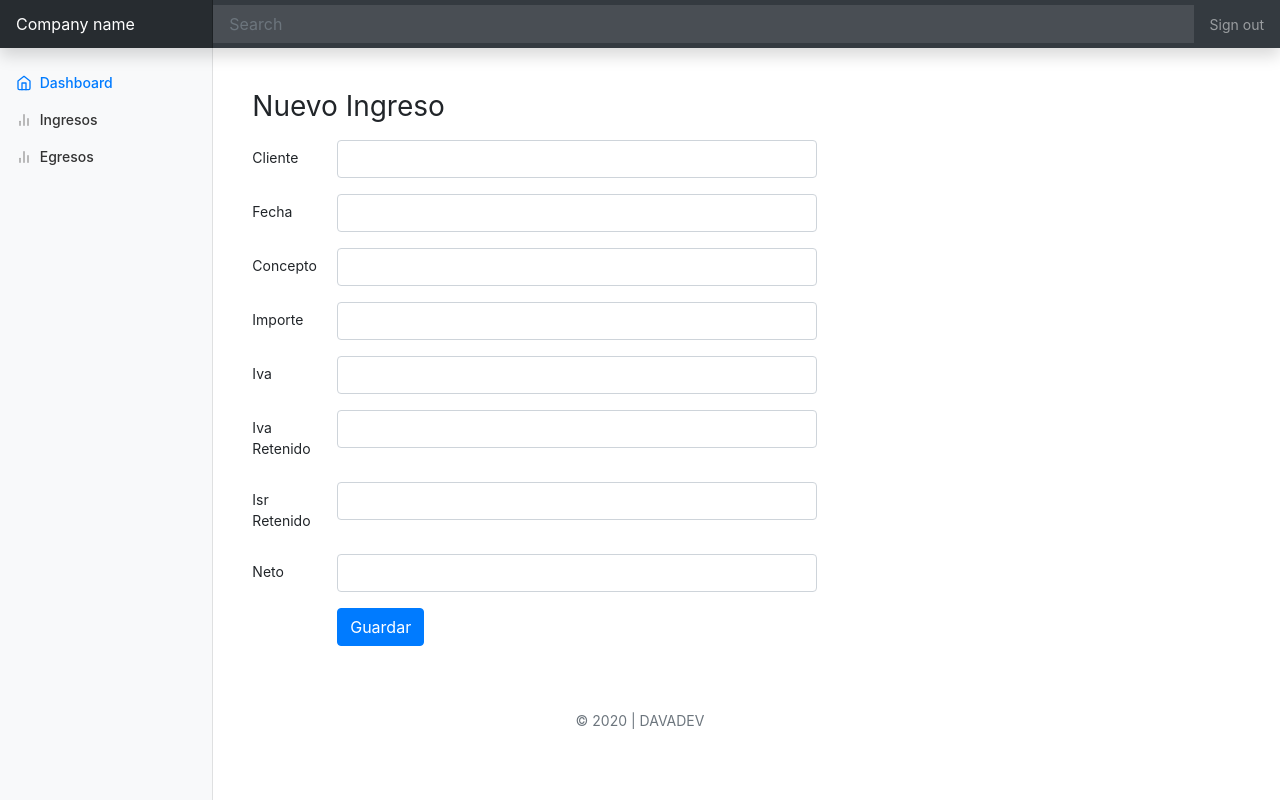
After one commit to DanielVera987/minicontable, a PHP site: the page made by view/ingresos/create.php in a window 1280 px wide. The commit adds this page. Run offline with PHP 8.4, Linux system fonts and the light colour scheme; the template is opened without the code that fills it, so the values that code supplies are empty; some libraries are stand-ins or nearby versions.

Commit message:
Se crearon los formularios de crear ingreso y egreso

```diff
--- a/app/Controllers/EgresosController.php
+++ b/app/Controllers/EgresosController.php
@@ -15,6 +15,11 @@ class EgresosController
   }
 
   public static function create()
+  {
+    require_once 'view/egresos/create.php';
+  }
+
+  public static function created()
   {
     $newEgreso = new Egreso();
     $newEgreso = new Egreso();
--- a/app/Controllers/IngresosController.php
+++ b/app/Controllers/IngresosController.php
@@ -15,6 +15,11 @@ class IngresosController
   }
 
   public static function create()
+  {
+    require_once 'view/ingresos/create.php';
+  }
+
+  public static function created()
   {
     $newIngreso = new Ingreso();
     $newIngreso->id = (isset($_POST['id'])) ? $_POST['id'] : false ;
--- a/view/egresos/index.php
+++ b/view/egresos/index.php
@@ -2,13 +2,9 @@
       <h1 class="h2">Egresos</h1>
       <div class="btn-toolbar mb-2 mb-md-0">
         <div class="btn-group mr-2">
-          <button type="button" class="btn btn-sm btn-outline-secondary">Nuevo Egreso</button>
+        <a href="<?= __URL__ ?>egresos/create" type="button" class="btn btn-sm btn-outline-secondary">Nuevo Egreso</a>
           <button type="button" class="btn btn-sm btn-outline-secondary">Exportar XML</button>
         </div>
-        <button type="button" class="btn btn-sm btn-outline-secondary dropdown-toggle">
-          <span data-feather="calendar"></span>
-          This week
-        </button>
       </div>
     </div>
     <div class="table-responsive">
--- /dev/null
+++ b/view/ingresos/create.php
@@ -0,0 +1,75 @@
+<br><br>
+<div class="container">
+  <form action="<?= __URL__ ?>user/posRegister" method="POST">
+        <h1 class="h3 mb-3 font-weight-normal">Nuevo Ingreso</h1>
+
+        <?php if(isset($_SESSION['error'])): ?>
+          <div class="alert alert-danger" role="alert">
+            <strong><?= $_SESSION['error'] ?></strong>
+            <?php unset($_SESSION['error']); ?>
+          </div>
+        <?php endif; ?>
+
+        <div class="form-group row">
+          <label for="inputName" class="col-md-1 col-form-label">Cliente</label>
+          <div class="col-md-6">
+            <input type="text" class="form-control" name="inputName" id="inputName" placeholder="">
+          </div>
+        </div>
+
+        <div class="form-group row">
+          <label for="inputName" class="col-md-1 col-form-label">Fecha</label>
+          <div class="col-md-6">
+            <input type="text" class="form-control" name="inputName" id="inputName" placeholder="">
+          </div>
+        </div>
+
+        <div class="form-group row">
+          <label for="inputName" class="col-md-1 col-form-label">Concepto</label>
+          <div class="col-md-6">
+            <input type="text" class="form-control" name="inputName" id="inputName" placeholder="">
+          </div>
+        </div>
+
+        <div class="form-group row">
+          <label for="inputName" class="col-md-1 col-form-label">Importe</label>
+          <div class="col-md-6">
+            <input type="text" class="form-control" name="inputName" id="inputName" placeholder="">
+          </div>
+        </div>
+
+        <div class="form-group row">
+          <label for="inputName" class="col-md-1 col-form-label">Iva</label>
+          <div class="col-md-6">
+            <input type="text" class="form-control" name="inputName" id="inputName" placeholder="">
+          </div>
+        </div>
+
+        <div class="form-group row">
+          <label for="inputName" class="col-md-1 col-form-label">Iva Retenido</label>
+          <div class="col-md-6">
+            <input type="text" class="form-control" name="inputName" id="inputName" placeholder="">
+          </div>
+        </div>
+
+        <div class="form-group row">
+          <label for="inputName" class="col-md-1 col-form-label">Isr Retenido</label>
+          <div class="col-md-6">
+            <input type="text" class="form-control" name="inputName" id="inputName" placeholder="">
+          </div>
+        </div>
+
+        <div class="form-group row">
+          <label for="inputName" class="col-md-1 col-form-label">Neto</label>
+          <div class="col-md-6">
+            <input type="text" class="form-control" name="inputName" id="inputName" placeholder="">
+          </div>
+        </div>
+
+        <div class="form-group row">
+          <div class="offset-md-1 col-sm-10">
+            <button type="submit" class="btn btn-primary">Guardar</button>
+          </div>
+        </div>
+  </form>
+</div>
--- a/view/ingresos/index.php
+++ b/view/ingresos/index.php
@@ -2,13 +2,9 @@
       <h1 class="h2">Ingresos</h1>
       <div class="btn-toolbar mb-2 mb-md-0">
         <div class="btn-group mr-2">
-          <button type="button" class="btn btn-sm btn-outline-secondary">Nuevo Egreso</button>
+          <a href="<?= __URL__ ?>ingresos/create" type="button" class="btn btn-sm btn-outline-secondary">Nuevo Ingreso</a>
           <button type="button" class="btn btn-sm btn-outline-secondary">Exportar XML</button>
         </div>
-        <button type="button" class="btn btn-sm btn-outline-secondary dropdown-toggle">
-          <span data-feather="calendar"></span>
-          This week
-        </button>
       </div>
     </div>
     <div class="table-responsive">
```
Also changed, not shown: view/egresos/create.php (added, +61 -0 lines). Lines whose indentation alone changed are shown as unchanged.
